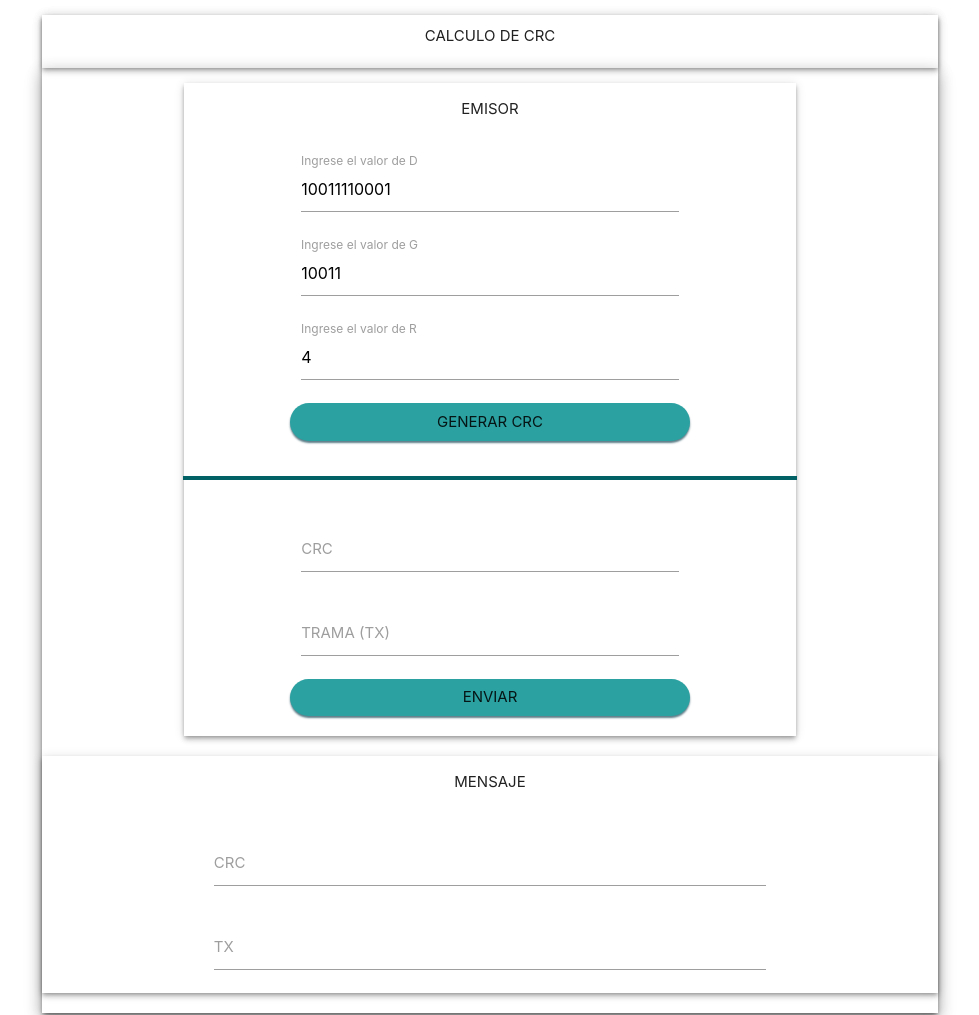
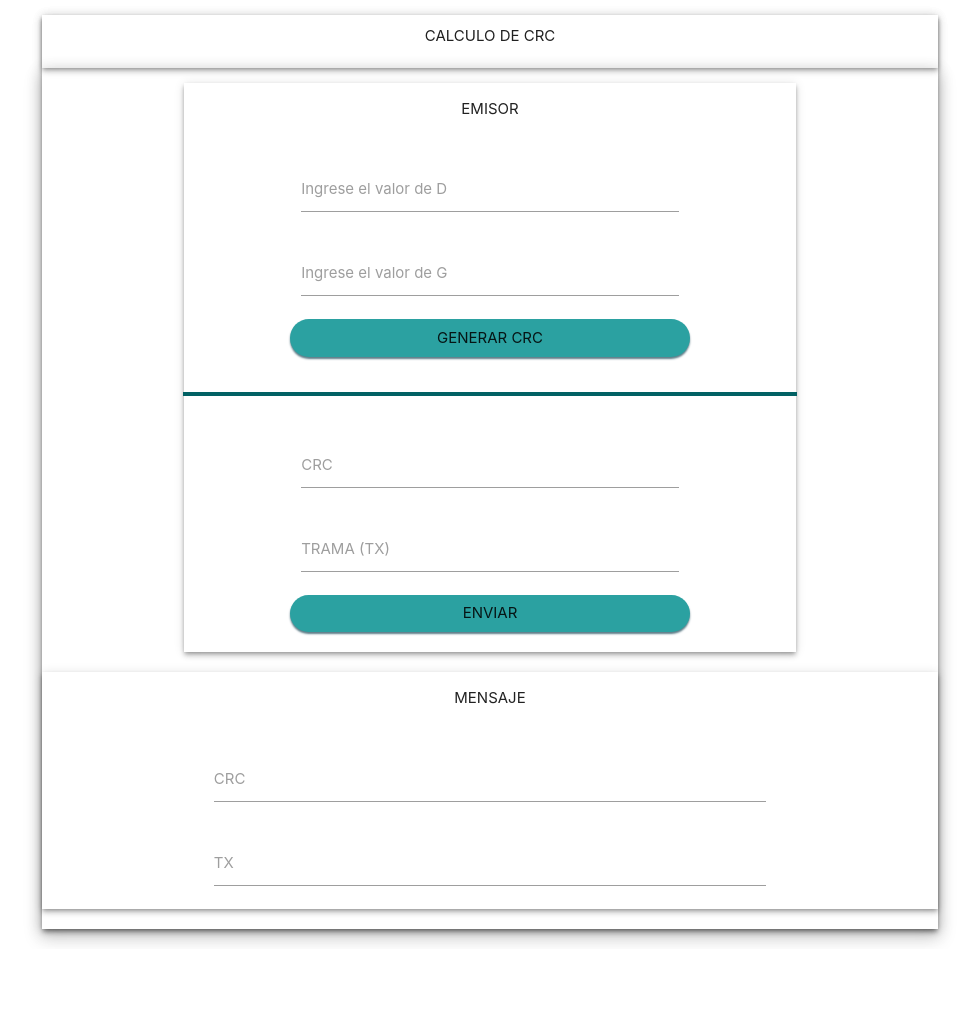
Before and after one commit to luig2-prog/networks-crc, a plain HTML site: page index.html in a window 1280 px wide. Shown: the top 1015 px of the page, without its empty margins (150-1129 px from the left). After the commit the page ends 949 px from the top, so only its background shows below. Drawn offline with nearby package versions, Linux system fonts and the light colour scheme.

Commit message:
checkout branch frontCRC

```diff
--- a/index.html
+++ b/index.html
@@ -33,10 +33,10 @@
                                 <input id="G_input" type="text" class="validate">
                                 <label for="G_input">Ingrese el valor de G</label>
                             </div>
-                            <div class="input-field col s12">
+                            <!-- <div class="input-field col s12">
                                 <input id="R_input" type="text" class="validate">
                                 <label for="R_input">Ingrese el valor de R</label>
-                            </div>
+                            </div> -->
                             <div class="container_btn col s12" id="btn_calcular">
                                 <div class="cont_span">
                                     <span>GENERAR CRC</span>
--- a/js/crc.js
+++ b/js/crc.js
@@ -16,9 +16,8 @@ const limpiarCerosIzquierda = arrayLimpiar => {
 const verificarReceptor = (TX, G_VERIFICAR) => {
 
     let numerador = TX.split('');
-    // console.log(numerador);
+
     const denominador = G_VERIFICAR.split('');
-    // console.log(denominador);
     let sinTerminar = true;
     let result_receptor = new Array();
     result_receptor.push(1);
@@ -180,7 +179,7 @@ TX_label.classList.add('active');
 btn_calcular.addEventListener('click', () => {
 
     enviando = false;
-    calcularCrc(G.value, D.value, R.value);
+    calcularCrc(G.value, D.value, G.value.split('').length);
 
     CRC_label.classList.add('active');
     TX_label.classList.add('active');
@@ -215,9 +214,9 @@ brn_validar.addEventListener('click', () => {
 });
 
 
-D.value = '10011110001';
-G.value = '10011';
-R.value = '4';
+// D.value = '10011110001';
+// G.value = '10011';
+// R.value = '4';
 
 
 
```
